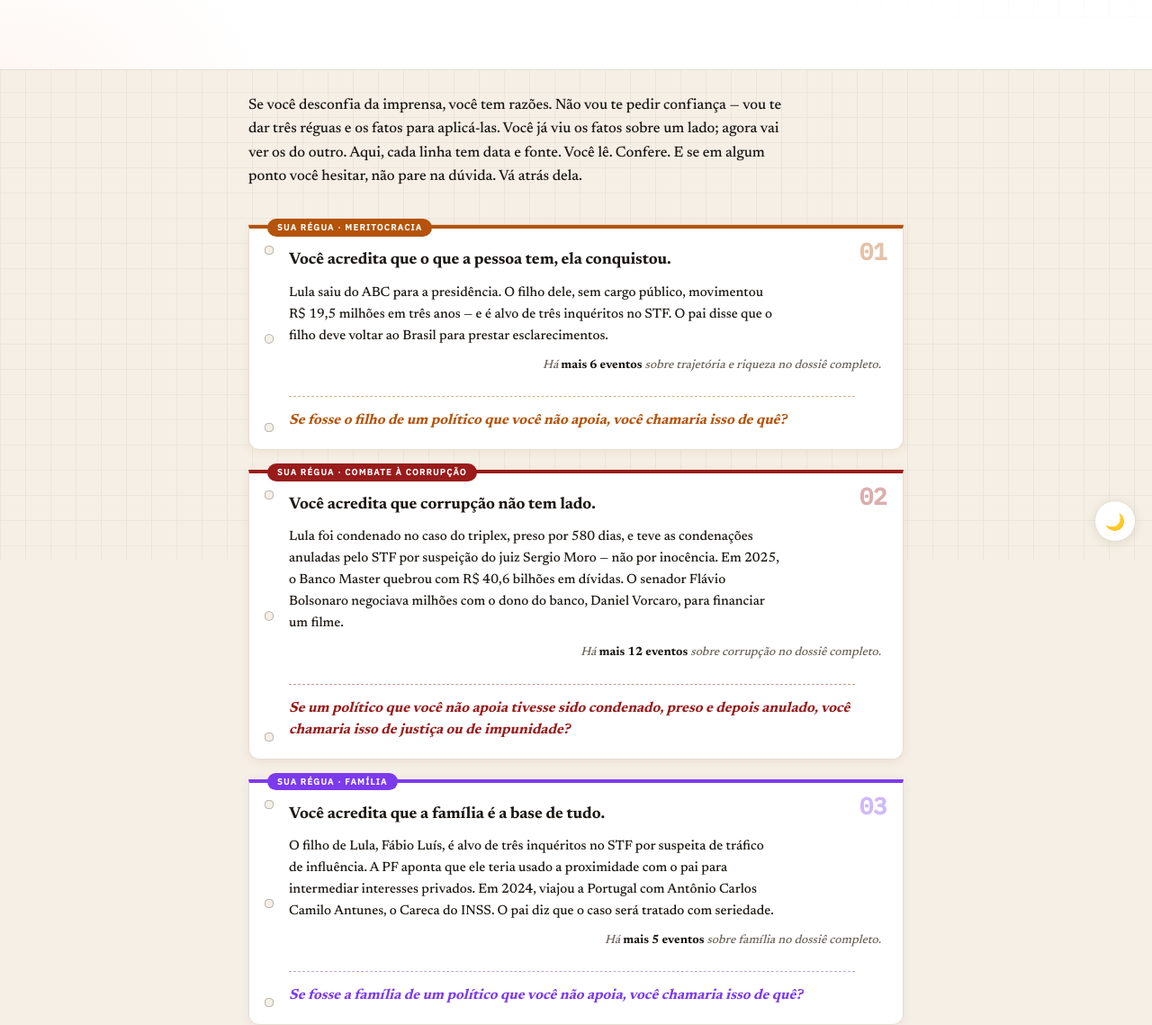
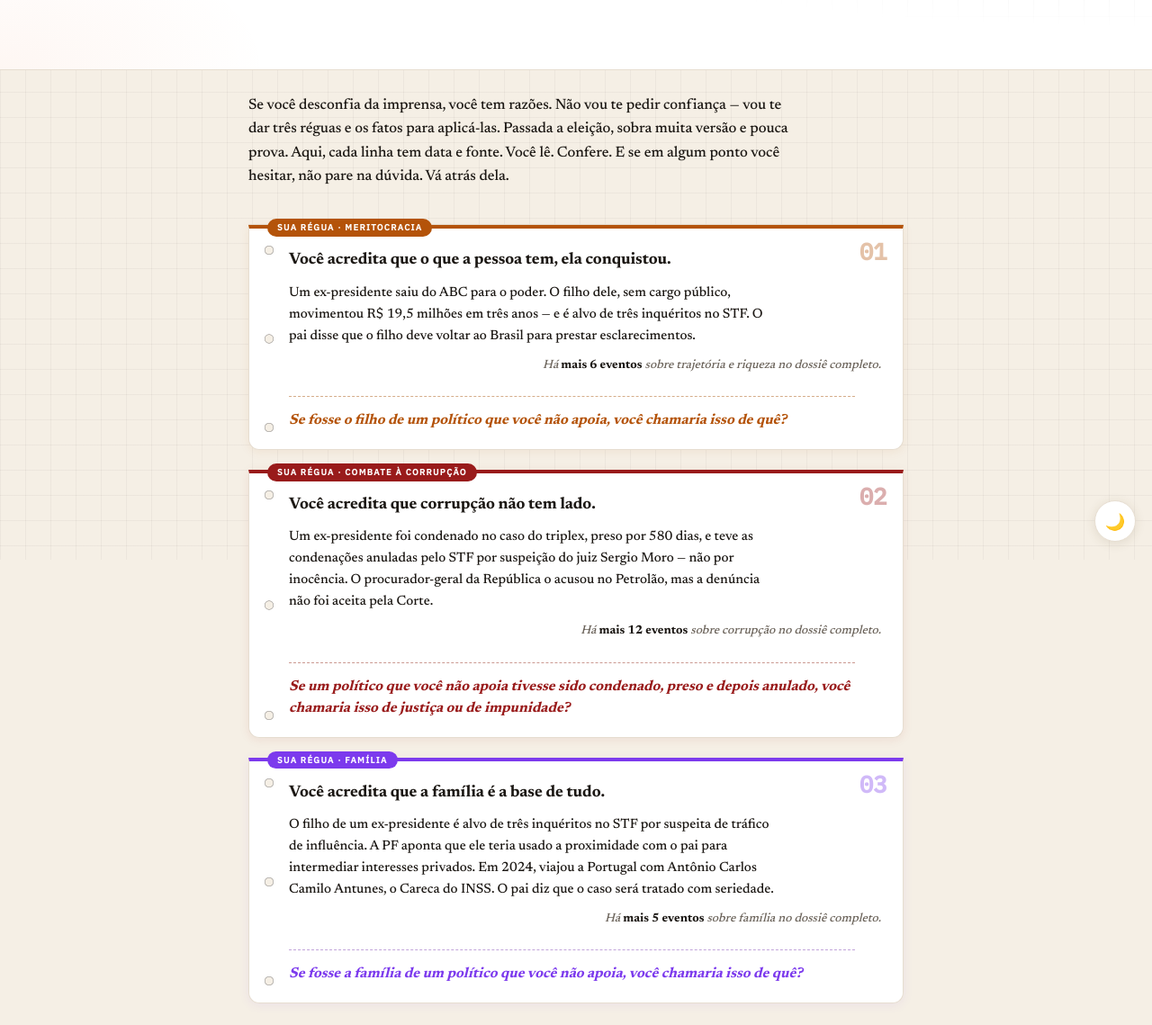
Before and after one commit to ajuliasse/A-Regua, a plain HTML site: page dossie-lula.html in a window 1280 px wide. Shown: the part 178-1317 px from the top of the page at 90% size. Drawn offline with Linux system fonts and the light colour scheme.

Commit message:
Finaliza a reescrita das Lentes com linguagem impessoal
- Remove dependência do dossiê anterior na abertura do resumo
- Ajusta os textos das lentes (HTML e JS) para focar nos fatos de forma técnica ("um ex-presidente", "o filho")
- Separa os temas: lente de corrupção foca nos fatos do Lula, a comparação com o Flávio fica na seção "Régua"

```diff
--- a/dossie-lula.html
+++ b/dossie-lula.html
@@ -543,13 +543,13 @@ footer:before{content:"NOTA EDITORIAL";display:block;font-size:11px;font-weight:
   <div class="w">
 
     <section class="lead">
-      <p class="lead-text">Se você desconfia da imprensa, você tem razões. Não vou te pedir confiança — vou te dar três réguas e os fatos para aplicá-las. Você já viu os fatos sobre um lado; agora vai ver os do outro. Aqui, cada linha tem data e fonte. Você lê. Confere. E se em algum ponto você hesitar, não pare na dúvida. Vá atrás dela.</p>
+      <p class="lead-text">Se você desconfia da imprensa, você tem razões. Não vou te pedir confiança — vou te dar três réguas e os fatos para aplicá-las. Passada a eleição, sobra muita versão e pouca prova. Aqui, cada linha tem data e fonte. Você lê. Confere. E se em algum ponto você hesitar, não pare na dúvida. Vá atrás dela.</p>
     </section>
 
     <aside class="lente" role="note" aria-label="Sua régua · meritocracia" style="--lente-color:var(--lente-meritocracia)">
       <span class="lente-label">Sua régua · meritocracia</span>
       <p class="lente-abertura">Você acredita que o que a pessoa tem, ela conquistou.</p>
-      <p class="lente-corpo">Lula saiu do ABC para a presidência. O filho dele, sem cargo público, movimentou R$ 19,5 milhões em três anos — e é alvo de três inquéritos no STF. O pai disse que o filho deve voltar ao Brasil para prestar esclarecimentos.</p>
+      <p class="lente-corpo">Um ex-presidente saiu do ABC para o poder. O filho dele, sem cargo público, movimentou R$ 19,5 milhões em três anos — e é alvo de três inquéritos no STF. O pai disse que o filho deve voltar ao Brasil para prestar esclarecimentos.</p>
       <p class="lente-mais">Há <b>mais 6 eventos</b> sobre trajetória e riqueza no dossiê completo.</p>
       <p class="lente-pergunta">Se fosse o filho de um político que você não apoia, você chamaria isso de quê?</p>
     </aside>
@@ -557,7 +557,7 @@ footer:before{content:"NOTA EDITORIAL";display:block;font-size:11px;font-weight:
     <aside class="lente" role="note" aria-label="Sua régua · combate à corrupção" style="--lente-color:var(--lente-corrupcao)">
       <span class="lente-label">Sua régua · combate à corrupção</span>
       <p class="lente-abertura">Você acredita que corrupção não tem lado.</p>
-      <p class="lente-corpo">Lula foi condenado no caso do triplex, preso por 580 dias, e teve as condenações anuladas pelo STF por suspeição do juiz Sergio Moro — não por inocência. Em 2025, o Banco Master quebrou com R$ 40,6 bilhões em dívidas. O senador Flávio Bolsonaro negociava milhões com o dono do banco, Daniel Vorcaro, para financiar um filme.</p>
+      <p class="lente-corpo">Um ex-presidente foi condenado no caso do triplex, preso por 580 dias, e teve as condenações anuladas pelo STF por suspeição do juiz Sergio Moro — não por inocência. O procurador-geral da República o acusou no Petrolão, mas a denúncia não foi aceita pela Corte.</p>
       <p class="lente-mais">Há <b>mais 12 eventos</b> sobre corrupção no dossiê completo.</p>
       <p class="lente-pergunta">Se um político que você não apoia tivesse sido condenado, preso e depois anulado, você chamaria isso de justiça ou de impunidade?</p>
     </aside>
@@ -565,7 +565,7 @@ footer:before{content:"NOTA EDITORIAL";display:block;font-size:11px;font-weight:
     <aside class="lente" role="note" aria-label="Sua régua · família" style="--lente-color:var(--lente-familia)">
       <span class="lente-label">Sua régua · família</span>
       <p class="lente-abertura">Você acredita que a família é a base de tudo.</p>
-      <p class="lente-corpo">O filho de Lula, Fábio Luís, é alvo de três inquéritos no STF por suspeita de tráfico de influência. A PF aponta que ele teria usado a proximidade com o pai para intermediar interesses privados. Em 2024, viajou a Portugal com Antônio Carlos Camilo Antunes, o Careca do INSS. O pai diz que o caso será tratado com seriedade.</p>
+      <p class="lente-corpo">O filho de um ex-presidente é alvo de três inquéritos no STF por suspeita de tráfico de influência. A PF aponta que ele teria usado a proximidade com o pai para intermediar interesses privados. Em 2024, viajou a Portugal com Antônio Carlos Camilo Antunes, o Careca do INSS. O pai diz que o caso será tratado com seriedade.</p>
       <p class="lente-mais">Há <b>mais 5 eventos</b> sobre família no dossiê completo.</p>
       <p class="lente-pergunta">Se fosse a família de um político que você não apoia, você chamaria isso de quê?</p>
     </aside>
@@ -1102,7 +1102,7 @@ var LENTES = {
     valor: "corrupcao",
     label: "Sua régua · combate à corrupção",
     abertura: "Você acredita que corrupção não tem lado.",
-    corpo: "Um ex-presidente condenado no caso do triplex, preso por 580 dias, e depois anulado pelo STF por suspeição do juiz — não por inocência.",
+    corpo: "Um ex-presidente condenado no caso do triplex, preso por 580 dias, e depois anulado pelo STF por suspeição do juiz — não por inocência. Também foi acusado no Petrolão, mas a denúncia não foi aceita.",
     pergunta: "Se um político que você não apoia tivesse sido condenado, preso e depois anulado, você chamaria isso de justiça ou de impunidade?"
   },
   "2023–2024": {
@@ -1116,7 +1116,7 @@ var LENTES = {
     valor: "meritocracia",
     label: "Sua régua · meritocracia",
     abertura: "Você acredita que o que a pessoa tem, ela conquistou.",
-    corpo: "Lula saiu do ABC para a presidência. O filho dele, sem cargo público, movimentou R$ 19,5 milhões em três anos — e é alvo de três inquéritos no STF. O pai foi reeleito em 2026.",
+    corpo: "Um ex-presidente saiu do ABC para o poder. O filho dele, sem cargo público, movimentou R$ 19,5 milhões em três anos — e é alvo de três inquéritos no STF. O pai foi reeleito em 2026.",
     pergunta: "Se fosse o filho de um político que você não apoia, você chamaria isso de quê?"
   }
 };
```
